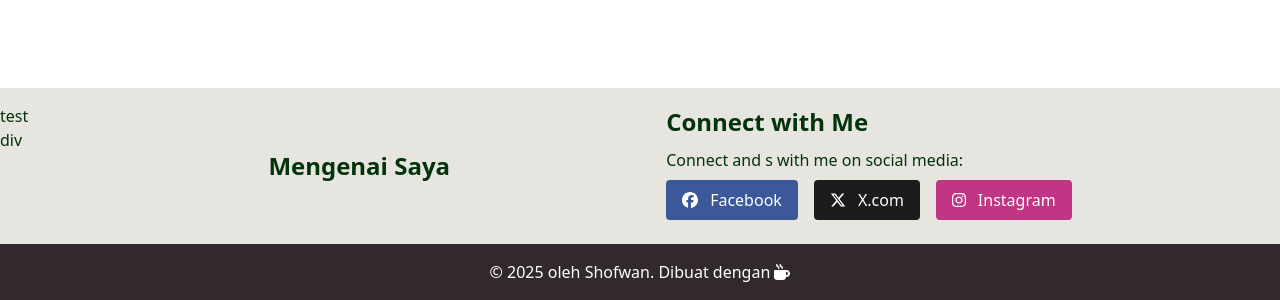
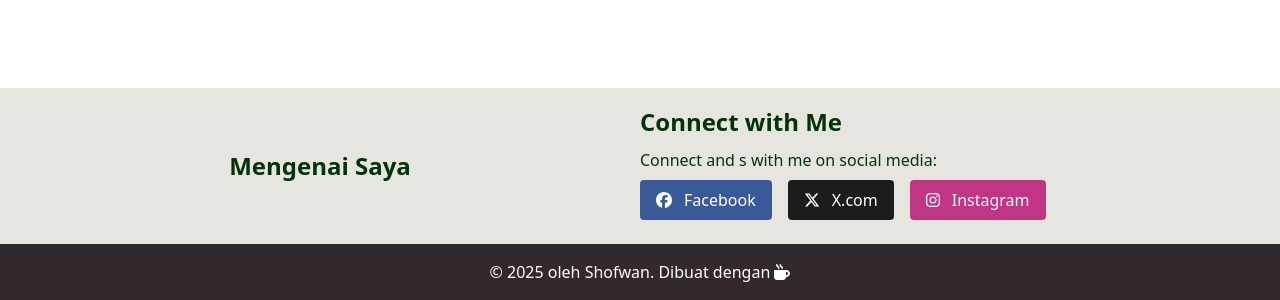
Before and after one commit to shofwan13/Web-Gemas-RT-YIB, a React (Vite) app: page / in a window 1280 px wide. Shown: the part 1246-1546 px from the top of the page. Built offline with nearby package versions, Linux system fonts and the light colour scheme.

Commit message:
hapus bagian gak perlu

```diff
--- a/src/components/mainfooter.jsx
+++ b/src/components/mainfooter.jsx
@@ -11,7 +11,6 @@ const MainFooter = () => {
         className="bg-[#E7E5DF] text-[#03330a] py-4 flex flex-col md:flex-row"
         md:height="h-[100px]"
       >
-        <div>test div</div>
         {/* Div pertama */}
         <div className="w-full md:w-1/2 flex items-center justify-center mb-4 md:mb-0">
           <h3 className="text-[20px] md:text-[24px] font-bold">
```
